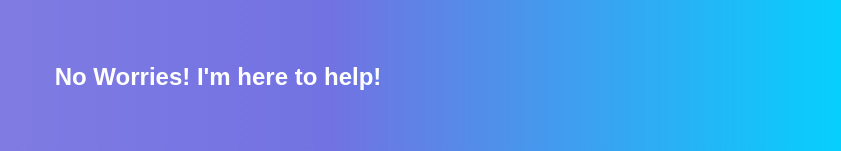
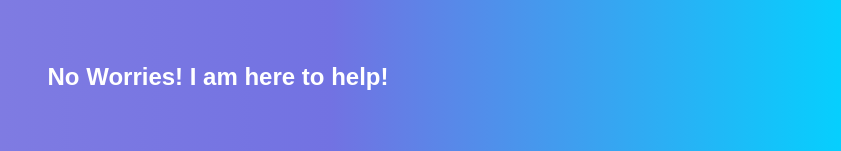
Before and after one commit to josephsun22/dad-jokes, a Next.js app: page / in a window 1280 px wide. Shown: the part 281-432 px from the top of the page, without its empty margins (412-1253 px from the left). Built offline with nearby package versions, Linux system fonts and the light colour scheme.

Commit message:
Refactor code for improved readability and maintainability

```diff
--- a/components/Hero.js
+++ b/components/Hero.js
@@ -2,16 +2,14 @@ import React from "react";
 import Image from "next/image";
 import { useRouter } from "next/router";
 
-function Hero() {
+const Hero = () => {
   const router = useRouter();
 
   const handleRandomClick = () => {
-    // Replace '/grab-n-go' with the path you want to navigate to
     router.push("/randomJoke");
   };
 
   const handleSearchJokesClick = () => {
-    // Replace '/search-jokes' with the path you want to navigate to
     router.push("/search");
   };
 
@@ -34,7 +32,7 @@ function Hero() {
 
           <div className="flex items-center justify-center mt-5 mb-10">
             <p className="text-white text-2xl mb-8 mr-5 font-bold">
-              No Worries! I'm here to help!
+              No Worries! I am here to help!
             </p>
           </div>
           <div className="flex justify-center mx-auto">
--- a/pages/search/index.js
+++ b/pages/search/index.js
@@ -3,7 +3,7 @@ import SearchBar from "@/components/SearchBar";
 import GroupedJokes from "@/components/GroupedJokes";
 import GoHomeButton from "@/components/GoHomeButton";
 
-const index = () => {
+export default function Search() {
   const [term, setTerm] = useState("");
   const [searching, setSearching] = useState(false);
   const [searchJokes, setSearchJokes] = useState([]);
@@ -65,5 +65,3 @@ const index = () => {
     </>
   );
 };
-
-export default index;
```
